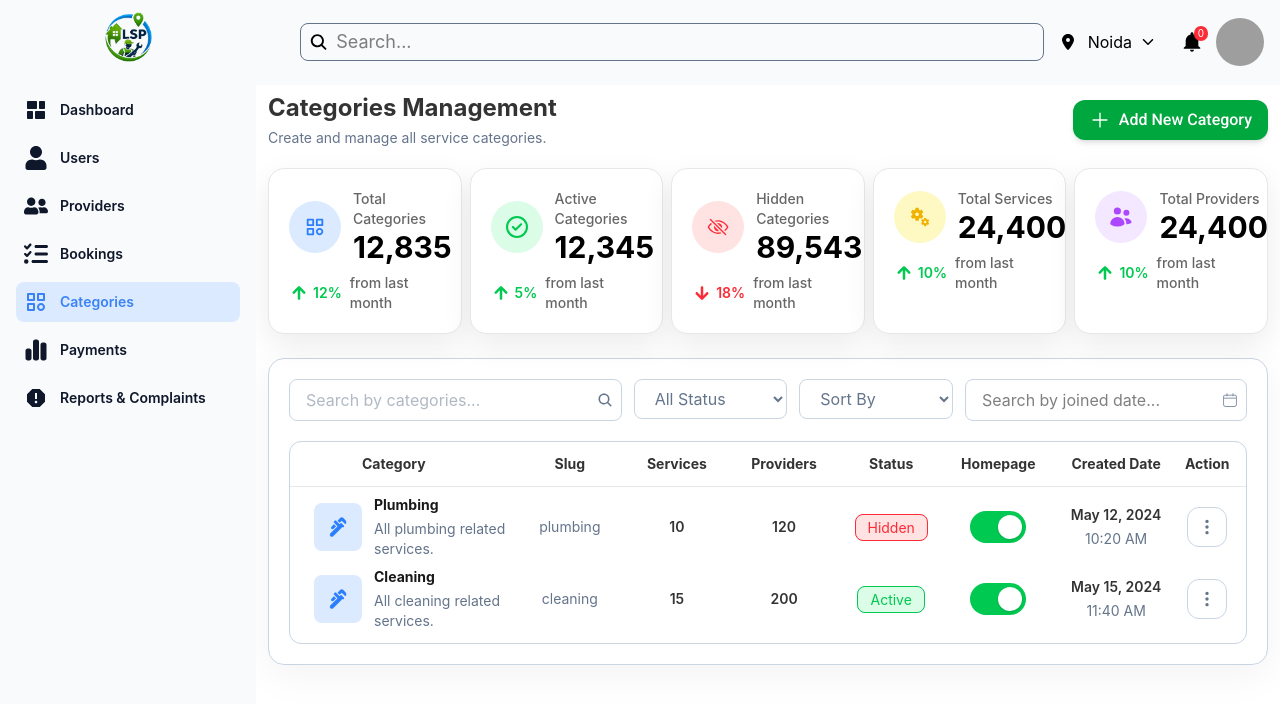
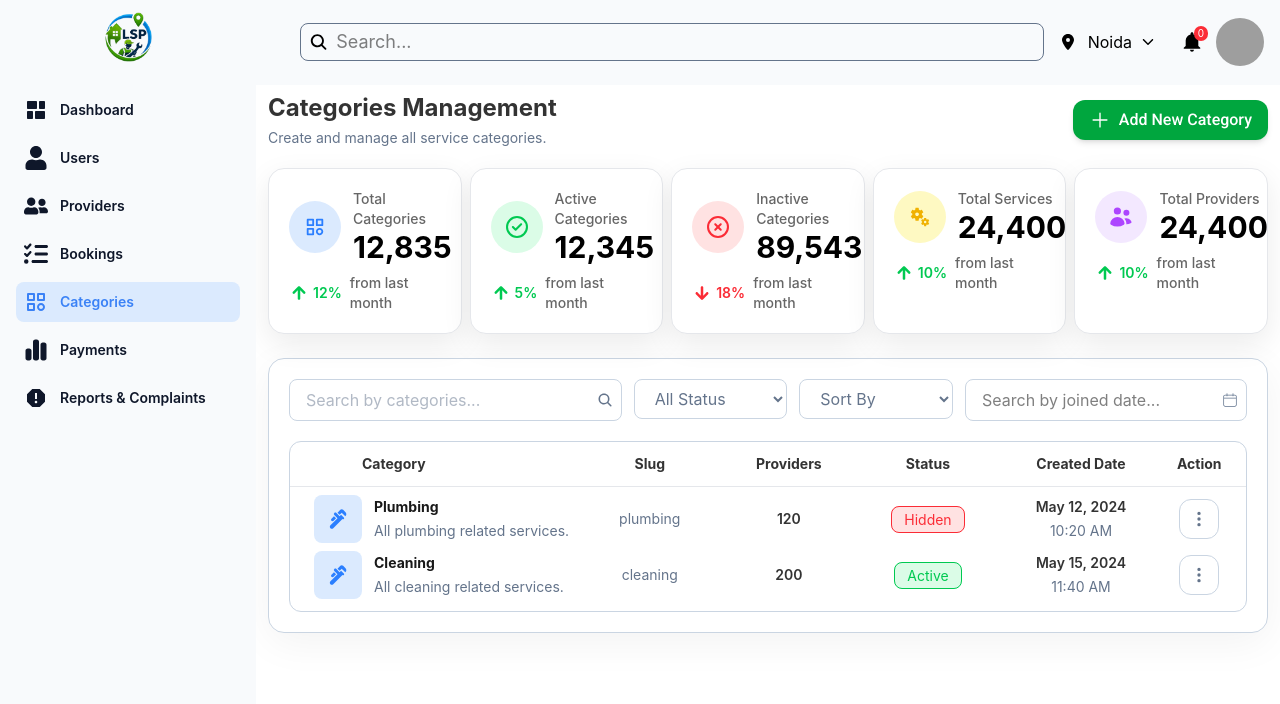
Before and after one commit to pawandeep-kumar-bca/local-service-provider, a React (Vite) app in the folder frontend/: page /admin/categories in a window 1280 px wide. Shown: the top 704 px of the page. Built offline with nearby package versions, Linux system fonts and the light colour scheme; sample sign-in values are in the browser's storage; grey boxes are pictures that could not be loaded; a web font is replaced by a local one.

Commit message:
refactor(categories): convert statsData to getStatsData(stats) function to accept live API values

```diff
--- a/frontend/src/pages/BecomeProviderPages/Review.jsx
+++ b/frontend/src/pages/BecomeProviderPages/Review.jsx
@@ -159,15 +159,15 @@ const Review = () => {
           </div>
         </div>
       </div>
-      <div className="flex justify-between items-center md:w-[80%] mx-auto mt-3">
+      <div className="flex justify-between items-center mx-auto mt-6 gap-5">
         {/* back */}
-        <Button color="white" onClick={prevMoveForm}>
+        <Button color="white" onClick={prevMoveForm} className="w-full md:w-[20%]">
           <MdChevronLeft size={25} />
           Back
         </Button>
 
         {/* next */}
-        <Button onClick={submitProvider}>
+        <Button onClick={submitProvider} className="w-full md:w-[30%]">
           Submit Application
           <MdChevronRight size={25} />
         </Button>
--- a/frontend/src/pages/BecomeProviderPages/UploadDocuments.jsx
+++ b/frontend/src/pages/BecomeProviderPages/UploadDocuments.jsx
@@ -141,10 +141,11 @@ const UploadDocuments = () => {
         </div>
  {/* navigation buttons */}
 
-        <div className="flex justify-between items-center md:w-[80%] mx-auto mt-3">
+        <div className="flex justify-between items-center mx-auto gap-5 mt-6">
           {/* back */}
           <Button
             color="white"
+           className="w-full md:w-[20%]"
            onClick={prevMoveForm}
           >
             <MdChevronLeft size={25} />
@@ -152,7 +153,7 @@ const UploadDocuments = () => {
           </Button>
 
           {/* next */}
-          <Button onClick={nextMoveForm}>
+          <Button onClick={nextMoveForm} className="w-full md:w-[20%]">
             Review
 
             <MdChevronRight size={25} />
--- a/frontend/src/pages/admin/categories/AllCategoriesList.jsx
+++ b/frontend/src/pages/admin/categories/AllCategoriesList.jsx
@@ -28,6 +28,7 @@ import ActionDropdown from "../../../components/common/admin/ActionDropdown";
 import ToggleSwitch from "../../../components/common/ToggleSwitch";
 import PageHeader from "../../../components/common/admin/PageHeader";
 import { IoMdArrowRoundDown, IoMdArrowRoundUp } from "react-icons/io";
+import { FaRegCircleXmark } from "react-icons/fa6";
 import { useNavigate } from "react-router-dom";
 import DeleteModal from "../modals/DeleteModal";
 
@@ -60,10 +61,10 @@ const AllCategoriesList = () => {
 
     {
       id: 3,
-      title: "Hidden Categories",
+      title: "Inactive Categories",
       value: "89,543",
       growth: "18%",
-      icon: <IoEyeOffOutline size={22} />,
+      icon: <FaRegCircleXmark size={22} />,
       iconBg: "bg-red-100",
       iconColor: "text-red-500",
       growthIcon: <IoMdArrowRoundDown size={20} />,
@@ -143,9 +144,9 @@ const AllCategoriesList = () => {
     },
   ];
 
-  const navigate = useNavigate()
+  const navigate = useNavigate();
 
-  const [isDelete ,setIsDelete] = useState(false)
+  const [isDelete, setIsDelete] = useState(false);
   return (
     <>
       <div>
@@ -155,7 +156,7 @@ const AllCategoriesList = () => {
           title="Categories Management"
           subtitle="Create and manage all service categories."
           button={
-            <Button onClick={()=>navigate('/admin/categories/add-category')}>
+            <Button onClick={() => navigate("/admin/categories/add-category")}>
               <HiPlus size={22} />
               Add New Category
             </Button>
@@ -191,7 +192,7 @@ const AllCategoriesList = () => {
               {
                 label: "All Status",
 
-                options: ["Active", "Hidden"],
+                options: ["Active", "Inactive"],
               },
 
               {
@@ -215,7 +216,7 @@ const AllCategoriesList = () => {
             <div
               className="
                 grid
-                grid-cols-[2fr_1fr_1fr_1fr_1fr_1fr_1.2fr_0.5fr]
+                grid-cols-[2fr_1fr_1fr_1fr_1.2fr_0.5fr]
                 items-center
                 mt-3
                 text-sm
@@ -228,13 +229,9 @@ const AllCategoriesList = () => {
 
               <span className="text-center">Slug</span>
 
-              <span className="text-center">Services</span>
-
               <span className="text-center">Providers</span>
 
               <span className="text-center">Status</span>
-
-              <span className="text-center">Homepage</span>
 
               <span className="text-center">Created Date</span>
 
@@ -251,7 +248,7 @@ const AllCategoriesList = () => {
                   key={category.id}
                   className="
                     grid
-                    grid-cols-[2fr_1fr_1fr_1fr_1fr_1fr_1.2fr_0.5fr]
+                    grid-cols-[2fr_1fr_1fr_1fr_1.2fr_0.5fr]
                     items-center
                     px-3
                   "
@@ -288,14 +285,6 @@ const AllCategoriesList = () => {
                     <p className="text-sm text-muted">{category.slug}</p>
                   </div>
 
-                  {/* services */}
-
-                  <div className="text-center">
-                    <p className="text-sm font-semibold text-black/80">
-                      {category.services}
-                    </p>
-                  </div>
-
                   {/* providers */}
 
                   <div className="text-center">
@@ -322,12 +311,6 @@ const AllCategoriesList = () => {
                     </span>
                   </div>
 
-                  {/* homepage toggle */}
-
-                  <div className="flex justify-center">
-                    <ToggleSwitch enabled={category.homepage} />
-                  </div>
-
                   {/* date */}
 
                   <div className="text-center">
@@ -348,48 +331,52 @@ const AllCategoriesList = () => {
                           label: "View Category",
                           icon: <MdOutlineRemoveRedEye size={20} />,
                           onClick: () => {
-                            navigate('/admin/categories/category-details')
+                            navigate("/admin/categories/category-details");
                           },
                         },
 
                         {
                           label: "Edit Category",
                           icon: <MdOutlineEdit size={20} />,
-                          onClick: () => {navigate(
-                            '/admin/categories/edit-category'
-                          )},
+                          onClick: () => {
+                            navigate("/admin/categories/edit-category");
+                          },
                         },
-
-
 
                         {
                           label: "Services",
                           icon: <MdOutlineMiscellaneousServices size={20} />,
-                          onClick: () => {navigate('/admin/categories/category-services')},
+                          onClick: () => {
+                            navigate("/admin/categories/category-services");
+                          },
                         },
 
                         {
                           label: "Providers",
                           icon: <HiMiniUsers size={20} />,
-                          onClick: () => {navigate('/admin/categories/category-providers')},
+                          onClick: () => {
+                            navigate("/admin/categories/category-providers");
+                          },
                         },
                         {
                           label: "Change Status",
-                          variant:'green',
+                          variant: "green",
                           icon: <CgArrowsExchangeAltV size={20} />,
                           onClick: () => {},
                         },
                         {
                           label: "Toggle HomePage",
-                          variant:'primary',
-                          icon: <IoHomeOutline  size={20} />,
+                          variant: "primary",
+                          icon: <IoHomeOutline size={20} />,
                           onClick: () => {},
                         },
                         {
                           label: "Delete Category",
-                          variant:'danger',
+                          variant: "danger",
                           icon: <RiDeleteBin6Line size={20} />,
-                          onClick: () => {setIsDelete(true)},
+                          onClick: () => {
+                            setIsDelete(true);
+                          },
                         },
                       ]}
                     />
@@ -401,8 +388,7 @@ const AllCategoriesList = () => {
         </TableWrapper>
       </div>
 
-
-        {isDelete  && (
+      {isDelete && (
         <DeleteModal
           open={isDelete}
           close={() => setIsDelete(false)}
@@ -410,7 +396,6 @@ const AllCategoriesList = () => {
           title="Category"
         />
       )}
-
     </>
   );
 };
--- /dev/null
+++ b/frontend/src/pages/admin/categories/components/CategoryStats.jsx
@@ -0,0 +1,9 @@
+import React from 'react'
+
+const CategoryStats = () => {
+  return (
+    <div>CategoryStats</div>
+  )
+}
+
+export default CategoryStats
--- /dev/null
+++ b/frontend/src/pages/admin/categories/data/statsData.jsx
@@ -0,0 +1,63 @@
+import { BiCategory } from "react-icons/bi";
+import { FaRegCircleCheck, FaRegCircleXmark } from "react-icons/fa6";
+import { MdOutlineMiscellaneousServices } from "react-icons/md";
+import { HiMiniUsers } from "react-icons/hi2";
+import { IoMdArrowRoundDown, IoMdArrowRoundUp } from "react-icons/io";
+
+export const getStatsData = (stats) => [
+  {
+    id: 1,
+    title: "Total Categories",
+    value: stats?.totalCategories || 0,
+    growth: "12%",
+    icon: <BiCategory size={22} />,
+    iconBg: "bg-blue-100",
+    iconColor: "text-blue-500",
+    growthIcon: <IoMdArrowRoundUp size={20} />,
+    growthColor: "text-green-500",
+  },
+  {
+    id: 2,
+    title: "Active Categories",
+    value: stats?.activeCategories || 0,
+    growth: "5%",
+    icon: <FaRegCircleCheck size={22} />,
+    iconBg: "bg-green-100",
+    iconColor: "text-green-500",
+    growthIcon: <IoMdArrowRoundUp size={20} />,
+    growthColor: "text-green-500",
+  },
+  {
+    id: 3,
+    title: "Inactive Categories",
+    value: stats?.inactiveCategories || 0,
+    growth: "18%",
+    icon: <FaRegCircleXmark size={22} />,
+    iconBg: "bg-red-100",
+    iconColor: "text-red-500",
+    growthIcon: <IoMdArrowRoundDown size={20} />,
+    growthColor: "text-red-500",
+  },
+  {
+    id: 4,
+    title: "Total Services",
+    value: stats?.totalServices || 0,
+    growth: "10%",
+    icon: <MdOutlineMiscellaneousServices size={22} />,
+    iconBg: "bg-yellow-100",
+    iconColor: "text-yellow-500",
+    growthIcon: <IoMdArrowRoundUp size={20} />,
+    growthColor: "text-green-500",
+  },
+  {
+    id: 5,
+    title: "Total Providers",
+    value: stats?.totalProviders || 0,
+    growth: "10%",
+    icon: <HiMiniUsers size={24} />,
+    iconBg: "bg-purple-100",
+    iconColor: "text-purple-500",
+    growthIcon: <IoMdArrowRoundUp size={20} />,
+    growthColor: "text-green-500",
+  },
+];
--- a/frontend/src/pages/user/FilterProviders.jsx
+++ b/frontend/src/pages/user/FilterProviders.jsx
@@ -88,7 +88,7 @@ const FilterProviders = ({ url, setFilters }) => {
             `${base} ${isActive ? active : notActive}`
           }
         >
-          <BsGridFill size={20} /> All Services
+          <BsGridFill size={22} /> All Services
         </NavLink>
 
         {categories.map((category) => (
@@ -104,7 +104,7 @@ const FilterProviders = ({ url, setFilters }) => {
               <img
                 src={category.icon.url}
                 alt={category.name}
-                className="w-8 h-8"
+                className="w-7 h-7"
               />
             )}
 
```
Also changed, not shown: frontend/src/pages/BecomeProviderPages/BasicInfo.jsx (+6 -6 lines).
